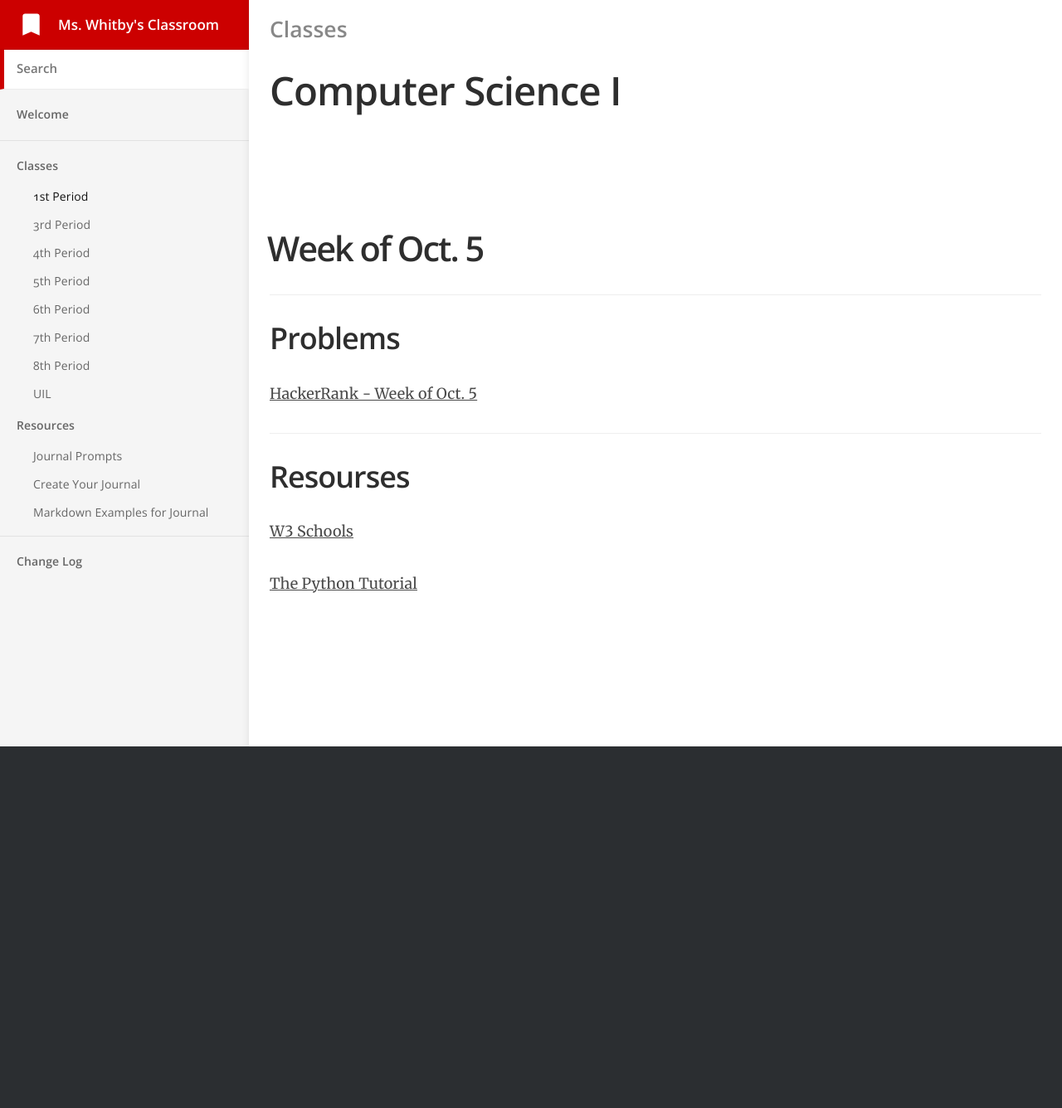
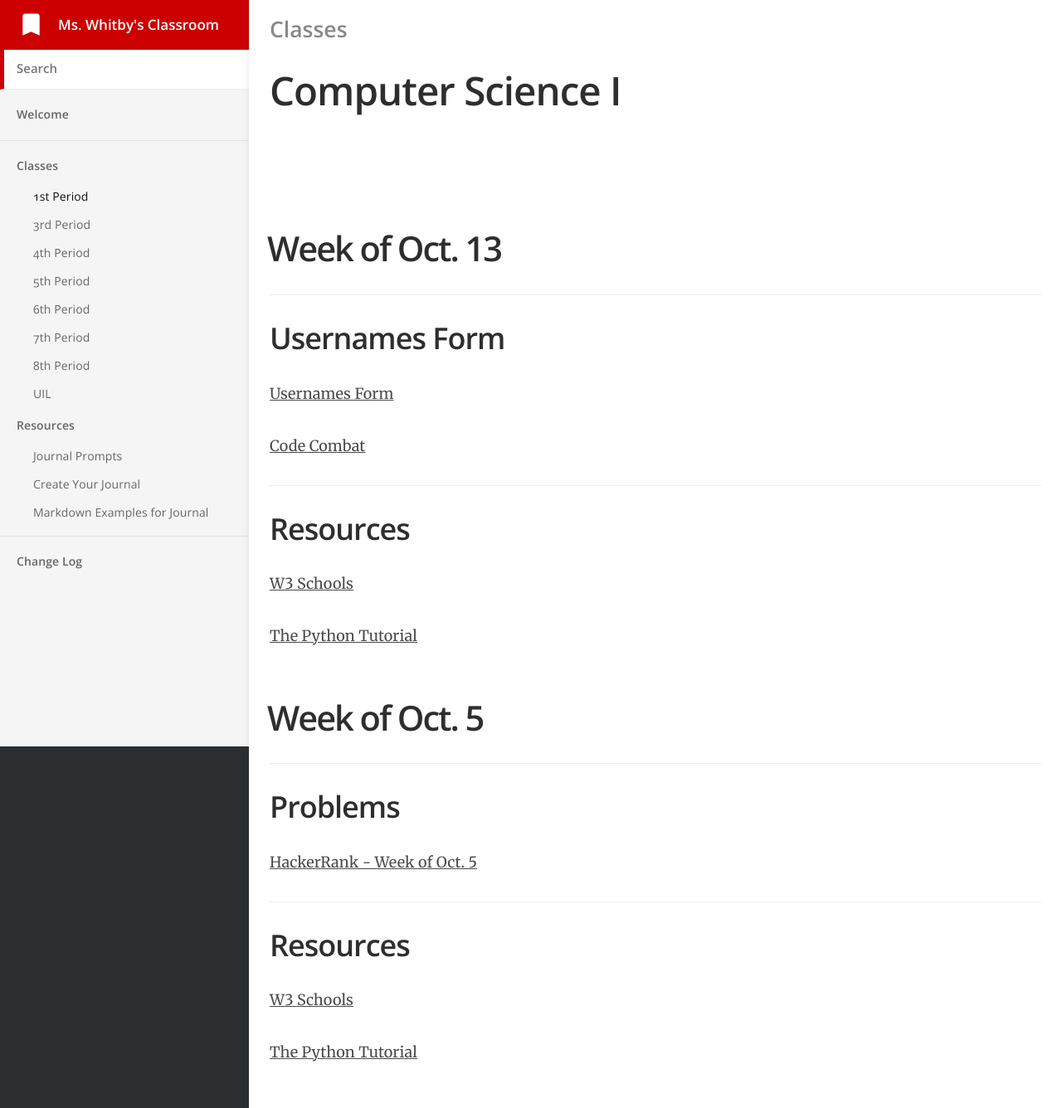
Before and after one commit to mswhitby/classroom, a Jekyll site: the page built from _docs/classes/1st.md, in a window 1280 px wide. Shown: the whole page at 83% size. Built offline with Jekyll 4.4.1, drawn with Linux system fonts in a browser that asks for light colours; before the commit the page ends 900 px from its top, so only the background shows below that.

Commit message:
Updated lessons

```diff
--- a/_docs/classes/1st.md
+++ b/_docs/classes/1st.md
@@ -5,12 +5,25 @@ category: Classes
 order: 1
 ---
 
+# Week of Oct. 13
+
+## Usernames Form
+[Usernames Form](https://docs.google.com/forms/d/e/1FAIpQLScAVokUd7f1JLEXYjjRJyqP0OOizoZaGA04fvv-cdqtGM8E8g/viewform?usp=publish-editor)
+
+[Code Combat](https://codecombat.com/students?_cc=LastTopRain)
+
+## Resources
+[W3 Schools](https://www.w3schools.com/python)
+
+[The Python Tutorial](https://docs.python.org/3/tutorial/index.html)
+
+
 # Week of Oct. 5
 
 ## Problems
 [HackerRank - Week of Oct. 5](https://www.hackerrank.com/computer-science-1-1790890420)
 
-## Resourses
+## Resources
 [W3 Schools](https://www.w3schools.com/python)
 
 [The Python Tutorial](https://docs.python.org/3/tutorial/index.html)
```
